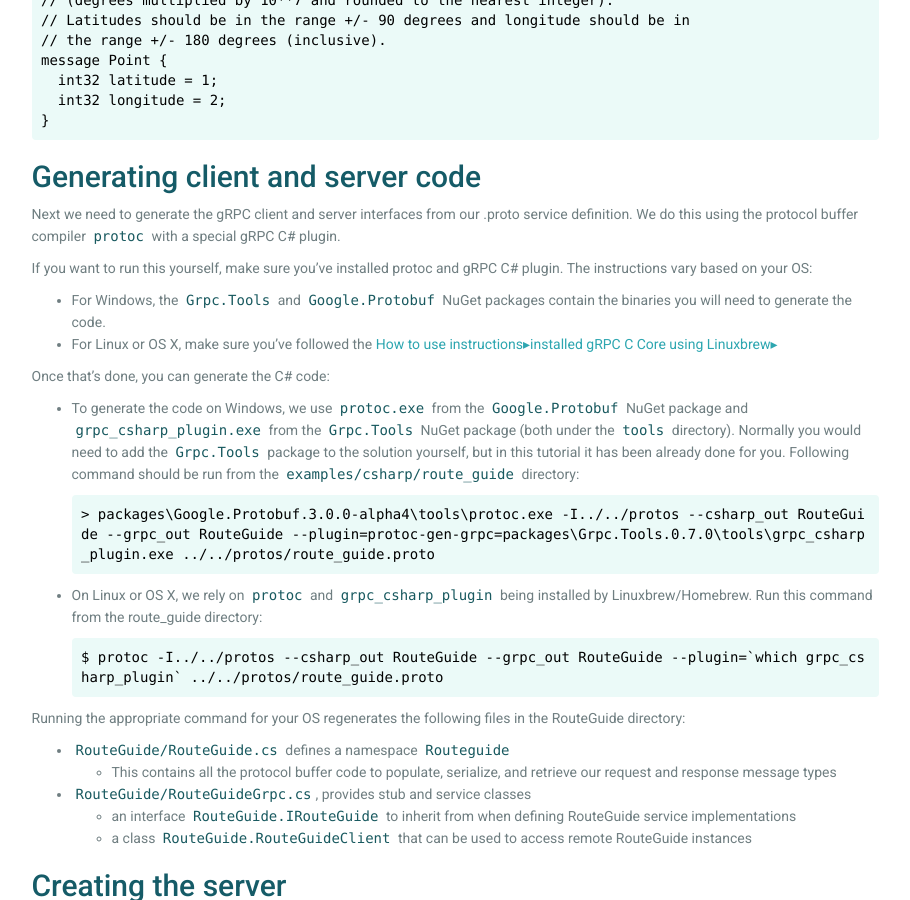
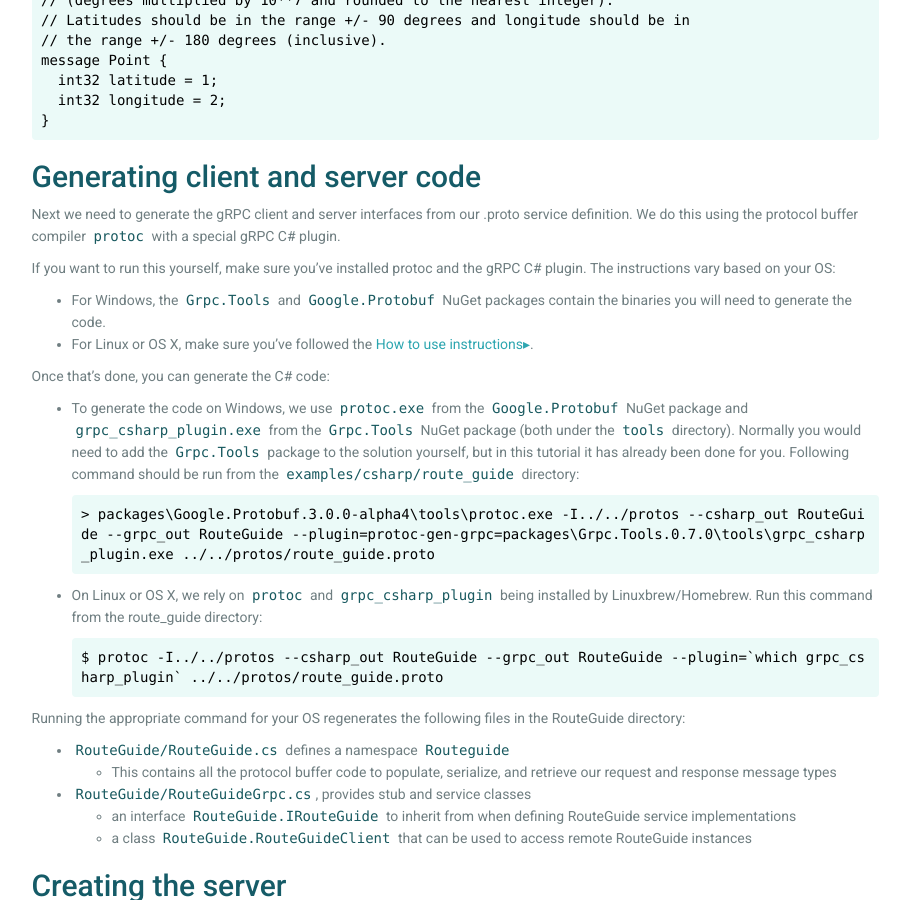
Before and after one commit to grpc/grpc.github.io, a Jekyll site: the page built from docs/tutorials/basic/csharp.md, in a window 1280 px wide and 900 px high, scrolled down 2594 px. Shown: the whole window, without its empty margins (331-1241 px from the left). Built offline with Jekyll 4.4.1, drawn with Linux system fonts in a browser that asks for light colours; nearby versions of some CDN libraries; library files that are not in the unit come from our copies; Markdown is read by kramdown in place of the engine named in the settings; some of the changed text lies outside the part shown.

Commit message:
addressing comments

````diff
--- a/docs/tutorials/basic/csharp.md
+++ b/docs/tutorials/basic/csharp.md
@@ -14,7 +14,7 @@
 - Generate server and client code using the protocol buffer compiler.
 - Use the C# gRPC API to write a simple client and server for your service.
 
-It assumes that you have read the [Overview](/docs/index.html) and are familiar with [protocol buffers] (https://developers.google.com/protocol-buffers/docs/overview). Note that the example in this tutorial uses the proto3 version of the protocol buffers language, which is currently in alpha release: you can find out more in the [proto3 language guide](https://developers.google.com/protocol-buffers/docs/proto3) and see the [release notes](https://github.com/google/protobuf/releases) for the new version in the protocol buffers Github repository.
+It assumes that you have read the [Overview](/docs/index.html) and are familiar with [protocol buffers] (https://developers.google.com/protocol-buffers/docs/overview). Note that the example in this tutorial uses the proto3 version of the protocol buffers language, which is currently in alpha release: you can find out more in the [proto3 language guide](https://developers.google.com/protocol-buffers/docs/proto3) and [C# generated code reference](https://developers.google.com/protocol-buffers/docs/reference/csharp-generated). For information about the new version in the protocol buffers Github repository, see the [release notes](https://github.com/google/protobuf/releases).
 
 This isn't a comprehensive guide to using gRPC in C#: more reference documentation is coming soon.
 
@@ -108,15 +108,15 @@
 
 Next we need to generate the gRPC client and server interfaces from our .proto service definition. We do this using the protocol buffer compiler `protoc` with a special gRPC C# plugin.
 
-If you want to run this yourself, make sure you've installed protoc and gRPC C# plugin. The instructions vary based on your OS:
+If you want to run this yourself, make sure you've installed protoc and the gRPC C# plugin. The instructions vary based on your OS:
 
 - For Windows, the `Grpc.Tools` and `Google.Protobuf` NuGet packages contain the binaries you will need to generate the code.
-- For Linux or OS X, make sure you've followed the [How to use instructions](https://github.com/grpc/grpc/tree/master/src/csharp#how-to-use)[installed gRPC C Core using Linuxbrew](https://github.com/grpc/grpc/tree/master/src/csharp#usage-linux-mono)
+- For Linux or OS X, make sure you've followed the [How to use instructions](https://github.com/grpc/grpc/tree/master/src/csharp#how-to-use).
 
 Once that's done, you can generate the C# code:
 
 - To generate the code on Windows, we use `protoc.exe` from the `Google.Protobuf` NuGet package and `grpc_csharp_plugin.exe` from the `Grpc.Tools` NuGet package (both under the `tools` directory).
-Normally you would need to add the `Grpc.Tools` package to the solution yourself, but in this tutorial it has been already done for you. Following command should be run from the `examples/csharp/route_guide` directory:
+Normally you would need to add the `Grpc.Tools` package to the solution yourself, but in this tutorial it has already been done for you. Following command should be run from the `examples/csharp/route_guide` directory:
 
   ```
   > packages\Google.Protobuf.3.0.0-alpha4\tools\protoc.exe -I../../protos --csharp_out RouteGuide --grpc_out RouteGuide --plugin=protoc-gen-grpc=packages\Grpc.Tools.0.7.0\tools\grpc_csharp_plugin.exe ../../protos/route_guide.proto
@@ -281,8 +281,8 @@
 
 1. Create an instance of `Grpc.Core.Server`.
 2. Create an instance of our service implementation class `RouteGuideImpl`.
-3. Register our service implementation by adding its service definition to `Services` collection (We obtain the service definition from the generated `RouteGuide.BindService` method).
-4. Specify the address and port we want to use to listen for client requests. This is done by adding `ServerPort` to `Ports` collection.
+3. Register our service implementation by adding its service definition to the `Services` collection (We obtain the service definition from the generated `RouteGuide.BindService` method).
+4. Specify the address and port we want to use to listen for client requests. This is done by adding `ServerPort` to the `Ports` collection.
 5. Call `Start` on the server instance to start an RPC server for our service.
 
 <a name="client"></a>
````
Also changed, not shown: docs/guides/auth.md (+2 -2 lines), docs/index.md (+1 -1 lines).
